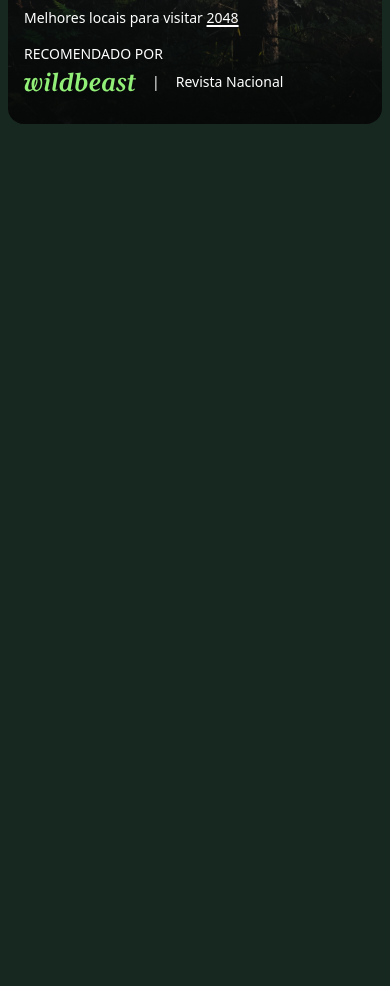
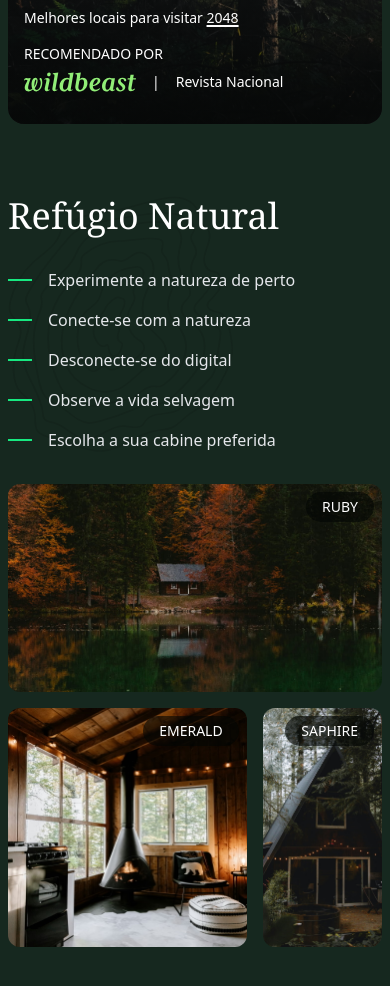
Before and after one commit to VictorNFerreira/Forest, a website: page src/index.html in a window 390 px wide. Shown: the part 560-1546 px from the top of the page. Before the commit the page ends 844 px from the top, so only its background shows below. Drawn offline with Linux system fonts and the light colour scheme.

Commit message:
Adicionado a seção de acomodações com responsividade ao site

```diff
--- a/src/index.html
+++ b/src/index.html
@@ -54,5 +54,36 @@
                 </div>
             </div>
         </main>
+
+        <section id="acomodacoes" class="container grid grid-cols-[2fr_3fr] gap-8 pt-16 mb-16  max-lg:grid-cols-1 max-sm:mb-12">
+            <div class="content-end bg-[url('./img/padrao.svg')] bg-no-repeat bg-contain bg-bottom-left">
+                <h2 class="mb-8 text-5xl text-white font-serif  max-lg:text-4xl">Refúgio Natural</h2>
+
+                <ul class="space-y-4 text-xl text-gray-200 *:flex *:items-center *:gap-4  max-sm:text-base">
+                    <li><span class="inline-block w-6 h-0.5 bg-verde-3"></span>Experimente a natureza de perto</li>
+                    <li><span class="inline-block w-6 h-0.5 bg-verde-3"></span>Conecte-se com a natureza</li>
+                    <li><span class="inline-block w-6 h-0.5 bg-verde-3"></span>Desconecte-se do digital</li>
+                    <li><span class="inline-block w-6 h-0.5 bg-verde-3"></span>Observe a vida selvagem</li>
+                    <li><span class="inline-block w-6 h-0.5 bg-verde-3"></span>Escolha a sua cabine preferida</li>
+                </ul>
+            </div>
+
+            <div class="grid grid-cols-[2fr_1fr] gap-8  max-sm:gap-4">
+                <div class="col-span-full relative">
+                    <img class="h-52 w-full object-cover rounded-xl" src="./img/casa1.jpg" alt="Casa Ruby em frente ao lago">
+                    <span class="px-4 py-2 bg-verde-7/60 text-sm/none text-white uppercase rounded-full absolute top-2 right-2">Ruby</span>
+                </div>
+
+                <div class="relative">
+                    <img class="w-full h-full object-cover rounded-xl" src="./img/casa2.jpg" alt="Casa Emerald aconchegante">
+                    <span class="px-4 py-2 bg-verde-7/60 text-sm/none text-white uppercase rounded-full absolute top-2 right-2">Emerald</span>
+                </div>
+
+                <div class="relative">
+                    <img class="w-full h-full object-cover rounded-xl" src="./img/casa3.jpg" alt="Casa Saphire na floresta">
+                    <span class="px-4 py-2 bg-verde-7/60 text-sm/none text-white uppercase rounded-full absolute top-2 right-2">Saphire</span>
+                </div>
+            </div>
+        </section>
     </body>
 </html>
```
Also changed, not shown: src/output.css.
